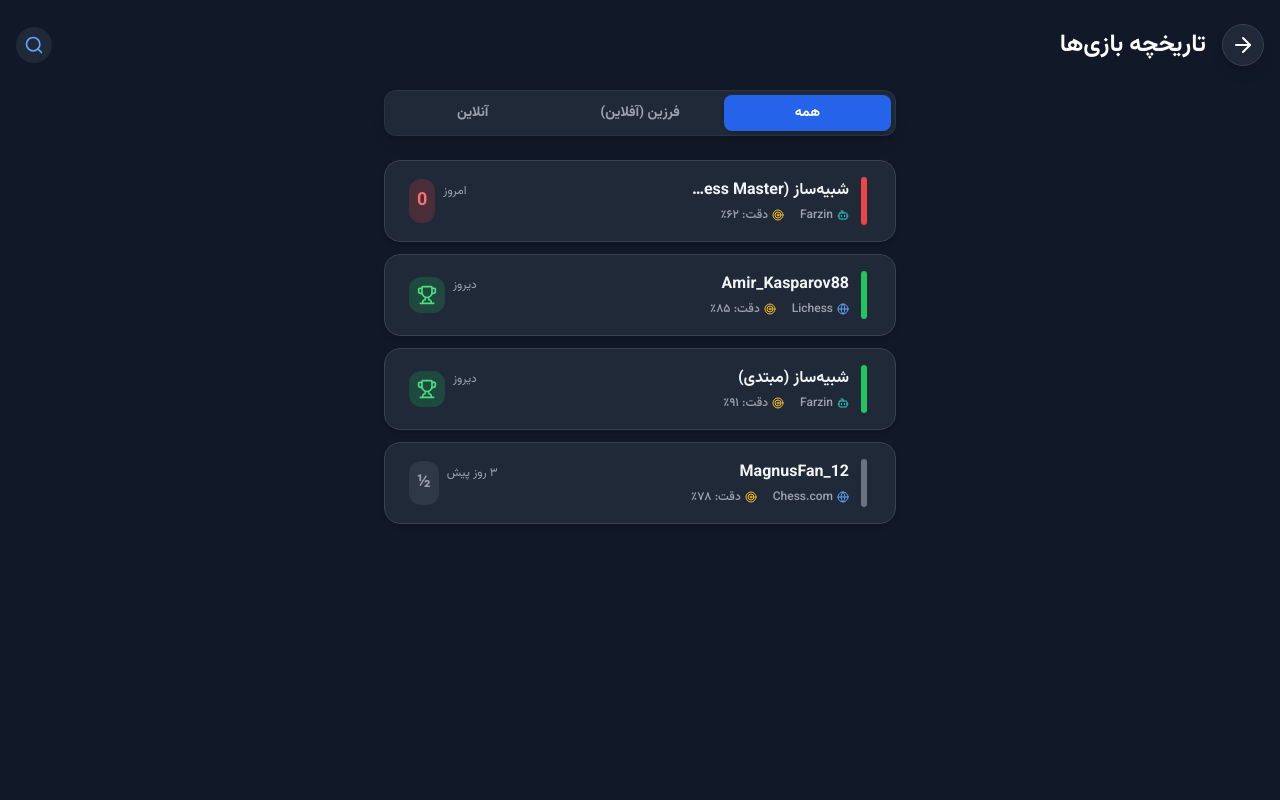
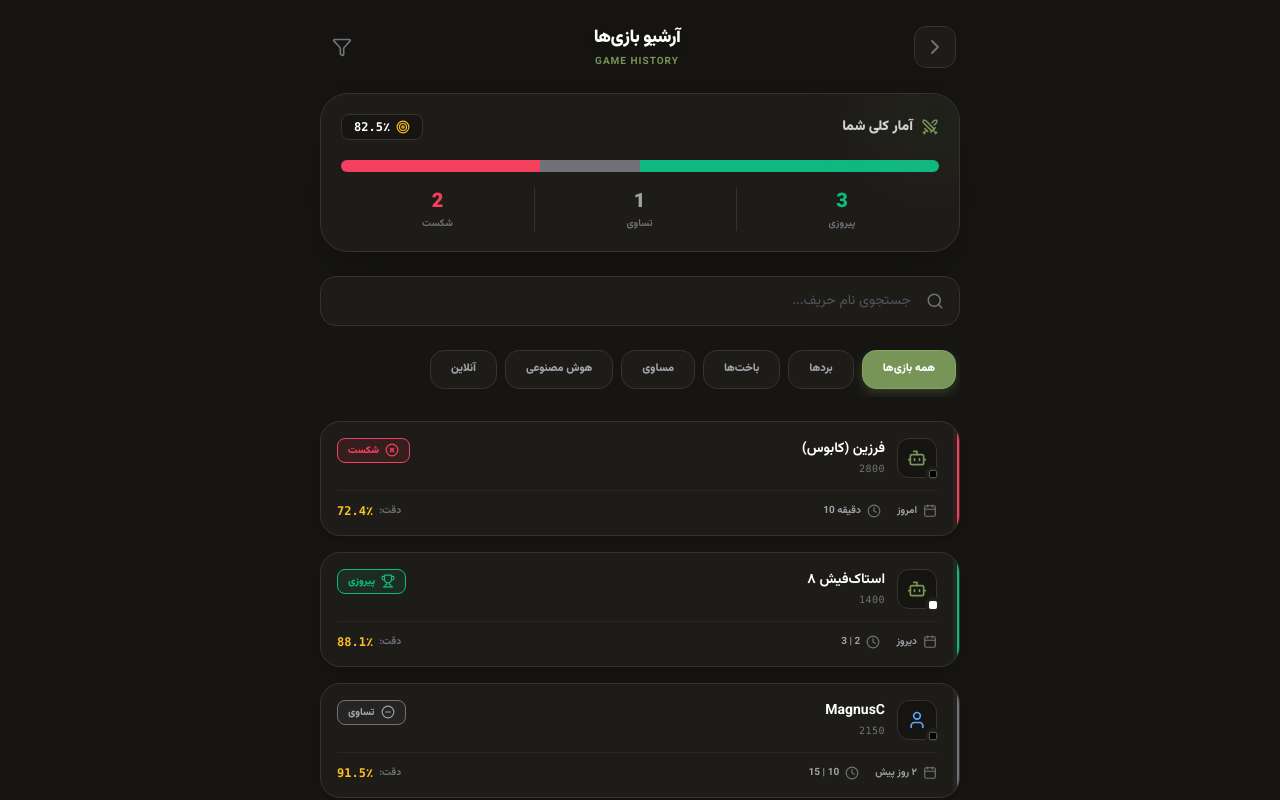
Before and after one commit to Lasp-ir/farzin-app, a React (Vite) app: page /archive in a window 1280 px wide. Shown: the top 800 px of the page. Built offline with nearby package versions, Linux system fonts and the light colour scheme.

Commit message:
feat(Archive): build modern game archive page with stats dashboard, smart filters, and detailed match cards

```diff
--- a/src/pages/Archive.tsx
+++ b/src/pages/Archive.tsx
@@ -1,114 +1,237 @@
-import { useState } from 'react';
+import { useState, useEffect } from 'react';
 import { useNavigate } from 'react-router-dom';
-import { useTranslation } from 'react-i18next';
-import { ArrowRight, ArrowLeft, Search, Filter, Trophy, Target, Globe, Bot } from 'lucide-react';
+import { motion, AnimatePresence } from 'framer-motion';
+import {
+  ChevronRight, Search, Filter, Target, Clock, Calendar,
+  Trophy, XCircle, MinusCircle, User, Bot, Swords
+} from 'lucide-react';
+
+// دیتای تستی برای نمایش آرشیو بازی‌ها
+const mockGames = [
+  { id: '1', opponent: 'فرزین (کابوس)', rating: 2800, type: 'ai', result: 'loss', playerColor: 'black', accuracy: 72.4, moves: 45, timeControl: '10 دقیقه', date: 'امروز' },
+  { id: '2', opponent: 'استاک‌فیش ۸', rating: 1400, type: 'ai', result: 'win', playerColor: 'white', accuracy: 88.1, moves: 32, timeControl: '3 | 2', date: 'دیروز' },
+  { id: '3', opponent: 'MagnusC', rating: 2150, type: 'online', result: 'draw', playerColor: 'black', accuracy: 91.5, moves: 68, timeControl: '15 | 10', date: '۲ روز پیش' },
+  { id: '4', opponent: 'سارا', rating: 400, type: 'ai', result: 'win', playerColor: 'white', accuracy: 95.2, moves: 18, timeControl: 'نامحدود', date: '۳ روز پیش' },
+  { id: '5', opponent: 'Ali_Chess99', rating: 1100, type: 'online', result: 'win', playerColor: 'black', accuracy: 82.0, moves: 41, timeControl: '5 دقیقه', date: 'هفته پیش' },
+  { id: '6', opponent: 'کومودو', rating: 1800, type: 'ai', result: 'loss', playerColor: 'white', accuracy: 65.8, moves: 27, timeControl: '1 | 1', date: 'هفته پیش' },
+];
 
 export default function Archive() {
-  const { i18n } = useTranslation();
   const navigate = useNavigate();
-  const [activeTab, setActiveTab] = useState('ALL'); // ALL, FARZIN, ONLINE
+  const [activeFilter, setActiveFilter] = useState('all');
+  const [searchQuery, setSearchQuery] = useState('');
+  const [isLoaded, setIsLoaded] = useState(false);
 
-  // دیتای آزمایشی (بعداً از دیتابیس یا API لیچس خوانده می‌شود)
-  const mockGames = [
-    { id: 1, opponent: 'شبیه‌ساز (Lichess Master)', result: 'L', date: 'امروز', platform: 'Farzin', accuracy: '۶۲٪', moves: 42 },
-    { id: 2, opponent: 'Amir_Kasparov88', result: 'W', date: 'دیروز', platform: 'Lichess', accuracy: '۸۵٪', moves: 31 },
-    { id: 3, opponent: 'شبیه‌ساز (مبتدی)', result: 'W', date: 'دیروز', platform: 'Farzin', accuracy: '۹۱٪', moves: 24 },
-    { id: 4, opponent: 'MagnusFan_12', result: 'D', date: '۳ روز پیش', platform: 'Chess.com', accuracy: '۷۸٪', moves: 56 },
+  useEffect(() => {
+    setIsLoaded(true);
+  }, []);
+
+  // اعمال فیلتر و جستجو
+  const filteredGames = mockGames.filter(game => {
+    const matchesFilter =
+      activeFilter === 'all' ? true :
+      activeFilter === 'win' ? game.result === 'win' :
+      activeFilter === 'loss' ? game.result === 'loss' :
+      activeFilter === 'draw' ? game.result === 'draw' :
+      activeFilter === 'ai' ? game.type === 'ai' :
+      activeFilter === 'online' ? game.type === 'online' : true;
+
+    const matchesSearch = game.opponent.toLowerCase().includes(searchQuery.toLowerCase());
+    return matchesFilter && matchesSearch;
+  });
+
+  // محاسبه آمار کلی
+  const totalGames = mockGames.length;
+  const totalWins = mockGames.filter(g => g.result === 'win').length;
+  const totalLosses = mockGames.filter(g => g.result === 'loss').length;
+  const totalDraws = mockGames.filter(g => g.result === 'draw').length;
+  const avgAccuracy = (mockGames.reduce((acc, g) => acc + g.accuracy, 0) / totalGames).toFixed(1);
+
+  const filters = [
+    { id: 'all', label: 'همه بازی‌ها' },
+    { id: 'win', label: 'بردها' },
+    { id: 'loss', label: 'باخت‌ها' },
+    { id: 'draw', label: 'مساوی' },
+    { id: 'ai', label: 'هوش مصنوعی' },
+    { id: 'online', label: 'آنلاین' },
   ];
 
-  // فیلتر کردن بازی‌ها بر اساس تب انتخاب شده
-  const filteredGames = mockGames.filter(game => {
-    if (activeTab === 'ALL') return true;
-    if (activeTab === 'FARZIN') return game.platform === 'Farzin';
-    if (activeTab === 'ONLINE') return game.platform !== 'Farzin';
-    return true;
-  });
+  const getResultInfo = (result: string) => {
+    switch(result) {
+      case 'win': return { text: 'پیروزی', color: 'text-emerald-500', bg: 'bg-emerald-500/10', border: 'border-emerald-500', icon: <Trophy size={14} className="text-emerald-500" /> };
+      case 'loss': return { text: 'شکست', color: 'text-rose-500', bg: 'bg-rose-500/10', border: 'border-rose-500', icon: <XCircle size={14} className="text-rose-500" /> };
+      case 'draw': return { text: 'تساوی', color: 'text-zinc-400', bg: 'bg-zinc-500/10', border: 'border-zinc-500', icon: <MinusCircle size={14} className="text-zinc-400" /> };
+      default: return { text: '', color: '', bg: '', border: '', icon: null };
+    }
+  };
 
   return (
-    <div className="flex flex-col min-h-screen bg-gray-900 text-white p-4 pb-10">
+    <motion.div
+      initial={{ opacity: 0, x: 20 }}
+      animate={{ opacity: 1, x: 0 }}
+      exit={{ opacity: 0, x: -20 }}
+      transition={{ duration: 0.3, ease: "easeOut" }}
+      className="min-h-screen bg-[#161512] text-zinc-200 flex flex-col items-center pb-24 overflow-x-hidden"
+      dir="rtl"
+    >
       {/* هدر */}
-      <div className="flex justify-between items-center mb-6 pt-2">
-        <div className="flex items-center">
-          <button
-            onClick={() => navigate('/home')}
-            className="p-2 bg-gray-800 rounded-full hover:bg-gray-700 transition-colors shadow-lg border border-gray-700"
-          >
-            {i18n.language === 'fa' ? <ArrowRight size={24} /> : <ArrowLeft size={24} />}
-          </button>
-          <h1 className="text-2xl font-bold mx-4">تاریخچه بازی‌ها</h1>
+      <div className="w-full max-w-2xl px-5 py-6 flex items-center justify-between z-10 sticky top-0 bg-[#161512]/90 backdrop-blur-md">
+        <button onClick={() => navigate(-1)} className="text-zinc-500 hover:text-white transition-transform active:scale-90 bg-[#1e1c19] p-2 rounded-xl border border-[#35332e]">
+          <ChevronRight size={24} />
+        </button>
+        <div className="flex flex-col items-center">
+            <h1 className="text-lg font-black tracking-tight text-white uppercase drop-shadow-md">آرشیو بازی‌ها</h1>
+            <span className="text-[10px] text-farzin-accent font-bold tracking-widest uppercase mt-0.5">Game History</span>
         </div>
-        <button className="p-2 bg-gray-800 rounded-full hover:bg-gray-700 text-blue-400">
-          <Search size={20} />
+        <button className="p-2 text-zinc-500 hover:text-white transition-colors">
+            <Filter size={20} />
         </button>
       </div>
 
-      <div className="max-w-lg mx-auto w-full">
-        {/* تب‌های فیلتر */}
-        <div className="flex bg-gray-800 p-1 rounded-xl mb-6 shadow-lg border border-gray-700/50">
-          {['ALL', 'FARZIN', 'ONLINE'].map((tab) => (
+      <div className={`w-full max-w-2xl px-4 flex flex-col gap-6 transition-all duration-700 ${isLoaded ? 'opacity-100 translate-y-0' : 'opacity-0 translate-y-4'}`}>
+
+        {/* 🔥 داشبورد آماری */}
+        <div className="bg-[#1e1c19] rounded-[28px] border border-[#35332e] shadow-2xl p-5 relative overflow-hidden">
+            <div className="absolute top-0 right-0 w-32 h-32 bg-farzin-accent/5 rounded-full blur-[40px] -mr-10 -mt-10"></div>
+
+            <div className="flex items-center justify-between mb-5">
+                <div className="flex items-center gap-2 text-zinc-300">
+                    <Swords size={18} className="text-farzin-accent" />
+                    <span className="font-black text-sm">آمار کلی شما</span>
+                </div>
+                <div className="px-3 py-1 rounded-lg bg-[#161512] border border-[#35332e] flex items-center gap-1.5">
+                    <Target size={14} className="text-amber-400" />
+                    <span className="font-mono text-xs font-bold text-white">{avgAccuracy}٪</span>
+                </div>
+            </div>
+
+            {/* نوار گرافیکی وضعیت */}
+            <div className="flex w-full h-3 rounded-full overflow-hidden mb-4 bg-[#161512]">
+                <div style={{ width: `${(totalWins/totalGames)*100}%` }} className="bg-emerald-500 h-full"></div>
+                <div style={{ width: `${(totalDraws/totalGames)*100}%` }} className="bg-zinc-500 h-full"></div>
+                <div style={{ width: `${(totalLosses/totalGames)*100}%` }} className="bg-rose-500 h-full"></div>
+            </div>
+
+            <div className="grid grid-cols-3 gap-2 text-center divide-x divide-x-reverse divide-[#35332e]">
+                <div className="flex flex-col">
+                    <span className="text-xl font-black text-emerald-500">{totalWins}</span>
+                    <span className="text-[10px] font-bold text-zinc-500">پیروزی</span>
+                </div>
+                <div className="flex flex-col">
+                    <span className="text-xl font-black text-zinc-400">{totalDraws}</span>
+                    <span className="text-[10px] font-bold text-zinc-500">تساوی</span>
+                </div>
+                <div className="flex flex-col">
+                    <span className="text-xl font-black text-rose-500">{totalLosses}</span>
+                    <span className="text-[10px] font-bold text-zinc-500">شکست</span>
+                </div>
+            </div>
+        </div>
+
+        {/* نوار جستجو */}
+        <div className="relative">
+            <div className="absolute inset-y-0 right-4 flex items-center pointer-events-none">
+                <Search size={18} className="text-zinc-500" />
+            </div>
+            <input
+                type="text"
+                value={searchQuery}
+                onChange={(e) => setSearchQuery(e.target.value)}
+                placeholder="جستجوی نام حریف..."
+                className="w-full bg-[#1e1c19] border border-[#35332e] text-white text-sm rounded-2xl py-3.5 pr-12 pl-4 focus:outline-none focus:border-farzin-accent transition-colors shadow-inner placeholder-zinc-600"
+            />
+        </div>
+
+        {/* فیلترهای اسکرول شونده */}
+        <div className="flex overflow-x-auto gap-2 pb-2 no-scrollbar px-1">
+          {filters.map(filter => (
             <button
-              key={tab}
-              onClick={() => setActiveTab(tab)}
-              className={`flex-1 py-2 text-sm font-bold rounded-lg transition-all ${
-                activeTab === tab
-                  ? 'bg-blue-600 text-white shadow-md'
-                  : 'text-gray-400 hover:text-gray-200'
+              key={filter.id}
+              onClick={() => setActiveFilter(filter.id)}
+              className={`flex-shrink-0 px-5 py-2.5 rounded-[14px] font-black text-[11px] whitespace-nowrap transition-all duration-300 active:scale-95 ${
+                activeFilter === filter.id
+                ? 'bg-farzin-accent text-white shadow-[0_4px_12px_rgba(119,149,86,0.3)] border border-[#86a566]'
+                : 'bg-[#1e1c19] text-zinc-400 border border-[#35332e] hover:bg-[#262421]'
               }`}
             >
-              {tab === 'ALL' ? 'همه' : tab === 'FARZIN' ? 'فرزین (آفلاین)' : 'آنلاین'}
+              {filter.label}
             </button>
           ))}
         </div>
 
-        {/* لیست بازی‌ها */}
-        <div className="flex flex-col gap-3">
-          {filteredGames.map((game) => {
-            const isWin = game.result === 'W';
-            const isLoss = game.result === 'L';
-            const isDraw = game.result === 'D';
+        {/* 🔥 لیست کارت‌های بازی */}
+        <div className="flex flex-col gap-4">
+            <AnimatePresence mode="popLayout">
+                {filteredGames.length > 0 ? filteredGames.map((game, index) => {
+                    const info = getResultInfo(game.result);
+                    return (
+                        <motion.div
+                            key={game.id}
+                            initial={{ opacity: 0, y: 20 }}
+                            animate={{ opacity: 1, y: 0 }}
+                            exit={{ opacity: 0, scale: 0.95 }}
+                            transition={{ duration: 0.2, delay: index * 0.05 }}
+                            onClick={() => navigate('/analysis')} // لینک فرضی به صفحه تحلیل
+                            className="bg-[#1e1c19] rounded-[20px] border border-[#35332e] shadow-lg overflow-hidden flex cursor-pointer hover:border-[#52525b] hover:bg-[#22201d] transition-all group active:scale-[0.98]"
+                        >
+                            {/* نوار رنگی کنار کارت */}
+                            <div className={`w-1.5 shrink-0 ${info.bg} border-r-2 ${info.border}`}></div>
 
-            return (
-              <div
-                key={game.id}
-                onClick={() => alert('ورود به صفحه Game Review (آنالیز حرکت به حرکت)')}
-                className="bg-gray-800 p-4 rounded-2xl border border-gray-700 hover:border-gray-500 transition-all cursor-pointer shadow-md flex items-center"
-              >
-                {/* نوار رنگی نتیجه */}
-                <div className={`w-1.5 h-12 rounded-full mr-3 ml-3 shrink-0 ${
-                  isWin ? 'bg-green-500' : isLoss ? 'bg-red-500' : 'bg-gray-500'
-                }`} />
+                            <div className="flex-1 p-4">
+                                <div className="flex items-start justify-between mb-3">
+                                    <div className="flex items-center gap-3">
+                                        <div className="relative">
+                                            <div className="w-10 h-10 rounded-xl bg-[#161512] flex items-center justify-center border border-[#35332e] shadow-inner">
+                                                {game.type === 'ai' ? <Bot size={20} className="text-farzin-accent" /> : <User size={20} className="text-blue-400" />}
+                                            </div>
+                                            <div className="absolute -bottom-1 -right-1 w-4 h-4 bg-[#262421] rounded-full border-2 border-[#1e1c19] flex items-center justify-center">
+                                                <div className={`w-2 h-2 rounded-sm ${game.playerColor === 'white' ? 'bg-white' : 'bg-black border border-zinc-600'}`}></div>
+                                            </div>
+                                        </div>
+                                        <div className="flex flex-col">
+                                            <span className="font-bold text-sm text-white">{game.opponent}</span>
+                                            <span className="text-[10px] font-mono text-zinc-500 mt-0.5 tracking-wider">{game.rating}</span>
+                                        </div>
+                                    </div>
 
-                <div className="flex-1">
-                  <div className="flex items-center justify-between mb-1">
-                    <h3 className="font-bold text-gray-100 truncate w-40">{game.opponent}</h3>
-                    <span className="text-xs text-gray-400">{game.date}</span>
-                  </div>
+                                    <div className={`flex items-center gap-1.5 px-2.5 py-1 rounded-lg border ${info.bg} ${info.border}`}>
+                                        {info.icon}
+                                        <span className={`text-[10px] font-black ${info.color}`}>{info.text}</span>
+                                    </div>
+                                </div>
 
-                  <div className="flex items-center gap-4 text-xs font-medium">
-                    {/* نوع پلتفرم */}
-                    <div className="flex items-center gap-1 text-gray-400">
-                      {game.platform === 'Farzin' ? <Bot size={12} className="text-teal-400"/> : <Globe size={12} className="text-blue-400"/>}
-                      <span>{game.platform}</span>
-                    </div>
-                    {/* دقت بازی */}
-                    <div className="flex items-center gap-1 text-gray-400">
-                      <Target size={12} className="text-amber-400"/>
-                      <span>دقت: {game.accuracy}</span>
-                    </div>
-                  </div>
-                </div>
+                                <div className="flex items-center justify-between pt-3 border-t border-[#35332e]/50">
+                                    <div className="flex items-center gap-4 text-[10px] font-bold text-zinc-400">
+                                        <div className="flex items-center gap-1.5">
+                                            <Calendar size={14} className="text-zinc-500" />
+                                            <span>{game.date}</span>
+                                        </div>
+                                        <div className="flex items-center gap-1.5">
+                                            <Clock size={14} className="text-zinc-500" />
+                                            <span dir="ltr">{game.timeControl}</span>
+                                        </div>
+                                    </div>
 
-                {/* آیکون نتیجه در سمت چپ/راست */}
-                <div className="mx-2 shrink-0">
-                  {isWin && <div className="bg-green-500/20 text-green-400 p-2 rounded-xl"><Trophy size={20} /></div>}
-                  {isLoss && <div className="bg-red-500/20 text-red-400 p-2 rounded-xl font-bold text-lg">0</div>}
-                  {isDraw && <div className="bg-gray-500/20 text-gray-400 p-2 rounded-xl font-bold text-lg">½</div>}
-                </div>
-              </div>
-            );
-          })}
+                                    <div className="flex items-center gap-1.5">
+                                        <span className="text-[10px] text-zinc-500 font-bold">دقت:</span>
+                                        <span className="text-xs font-mono font-black text-amber-400">{game.accuracy}٪</span>
+                                    </div>
+                                </div>
+                            </div>
+                        </motion.div>
+                    )
+                }) : (
+                    <motion.div
+                        initial={{ opacity: 0 }} animate={{ opacity: 1 }}
+                        className="flex flex-col items-center justify-center py-16 text-center"
+                    >
+                        <Swords size={48} className="text-zinc-700 mb-4" />
+                        <span className="text-zinc-400 font-bold">هیچ بازی‌ای پیدا نشد!</span>
+                    </motion.div>
+                )}
+            </AnimatePresence>
         </div>
       </div>
-    </div>
+    </motion.div>
   );
 }
```
